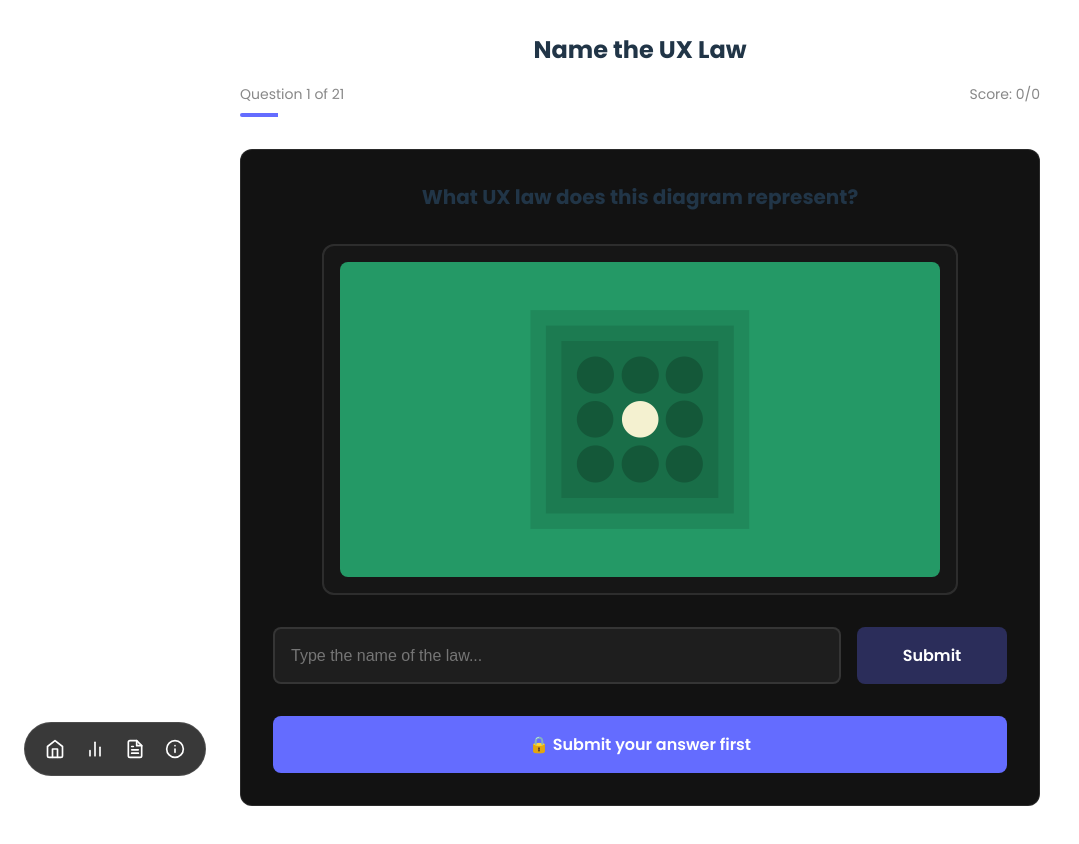
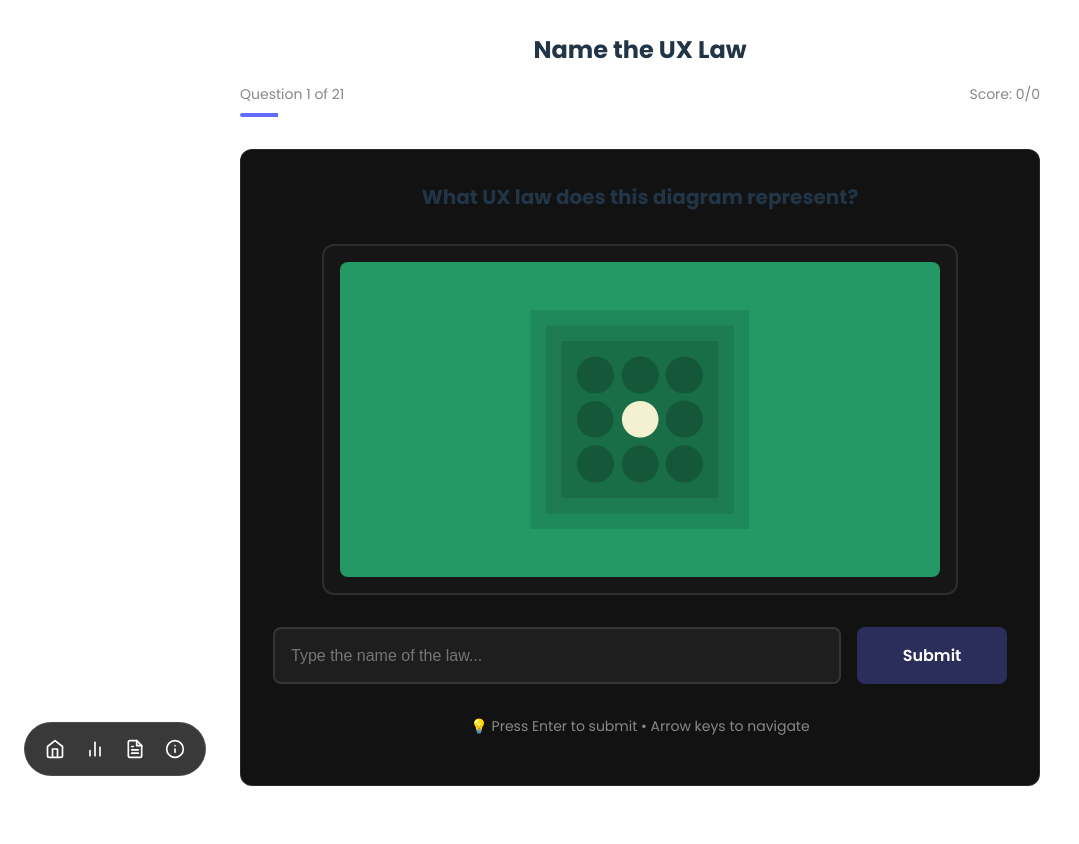
Before and after one commit to dvnnyle/xQuizer, a React (Vite) app: page /namedlaw in a window 1280 px wide. Shown: the top 844 px of the page, without its empty margins (0-1079 px from the left). Built offline with nearby package versions, Linux system fonts and the light colour scheme.

Commit message:
Improve Name the Law UI: unified submit/next button, keyboard shortcuts (Enter, arrows), left-align answer text

```diff
--- a/src/chapterList/chapter3.css
+++ b/src/chapterList/chapter3.css
@@ -709,11 +709,20 @@
   margin: 0.5rem 0;
   font-size: 0.95rem;
   color: #ddd;
+  text-align: left;
 }
 
 .wrong-text {
   color: #ef4444;
   font-weight: 600;
+}
+
+.keyboard-hint {
+  text-align: center;
+  font-size: 0.875rem;
+  color: #888;
+  margin: 1rem 0;
+  font-style: italic;
 }
 
 .review-answer-comparison {
--- a/src/moreQuizes/nameTheLaw.jsx
+++ b/src/moreQuizes/nameTheLaw.jsx
@@ -260,12 +260,6 @@ function NameTheLaw() {
     setShowReview(false)
   }
 
-  const handleKeyPress = (e) => {
-    if (e.key === 'Enter' && userInput.trim() !== '' && selectedAnswer === null) {
-      handleSubmit()
-    }
-  }
-
   if (questions.length === 0) {
     return <div className="loading">Loading quiz...</div>
   }
@@ -423,17 +417,27 @@ function NameTheLaw() {
               type="text"
               value={userInput}
               onChange={(e) => setUserInput(e.target.value)}
-              onKeyPress={handleKeyPress}
+              onKeyDown={(e) => {
+                if (e.key === 'Enter' && userInput.trim() !== '' && selectedAnswer === null) {
+                  handleSubmit()
+                } else if (e.key === 'Enter' && selectedAnswer !== null) {
+                  handleNext()
+                } else if (e.key === 'ArrowLeft' && currentQuestionIndex > 0) {
+                  handlePrevious()
+                } else if (e.key === 'ArrowRight' && selectedAnswer !== null) {
+                  handleNext()
+                }
+              }}
               placeholder="Type the name of the law..."
               className={`law-name-input ${selectedAnswer !== null ? (selectedAnswer ? 'correct-input' : 'wrong-input') : ''}`}
               disabled={selectedAnswer !== null}
             />
             <button
-              onClick={handleSubmit}
+              onClick={selectedAnswer === null ? handleSubmit : handleNext}
               className="submit-button"
-              disabled={userInput.trim() === '' || selectedAnswer !== null}
+              disabled={selectedAnswer === null && userInput.trim() === ''}
             >
-              {selectedAnswer === null ? 'Submit' : (selectedAnswer ? '✓ Correct' : '✗ Incorrect')}
+              {selectedAnswer === null ? 'Submit' : (currentQuestionIndex < questions.length - 1 ? 'Next Question →' : 'See Results')}
             </button>
           </div>
 
@@ -475,20 +479,19 @@ function NameTheLaw() {
             </div>
           )}
 
+          {selectedAnswer !== null && (
             <div className="navigation-buttons">
               {currentQuestionIndex > 0 && (
                 <button onClick={handlePrevious} className="previous-button">
-                Previous
+                  ← Previous
                 </button>
               )}
-            <button
-              onClick={handleNext}
-              className="next-button"
-              disabled={selectedAnswer === null}
-            >
-              {selectedAnswer === null ? '🔒 Submit your answer first' : (currentQuestionIndex < questions.length - 1 ? 'Next Question' : 'See Results')}
-            </button>
             </div>
+          )}
+
+          {selectedAnswer === null && (
+            <p className="keyboard-hint">💡 Press Enter to submit • Arrow keys to navigate</p>
+          )}
         </div>
       </div>
     </motion.div>
```
Lines whose indentation alone changed are shown as unchanged.
